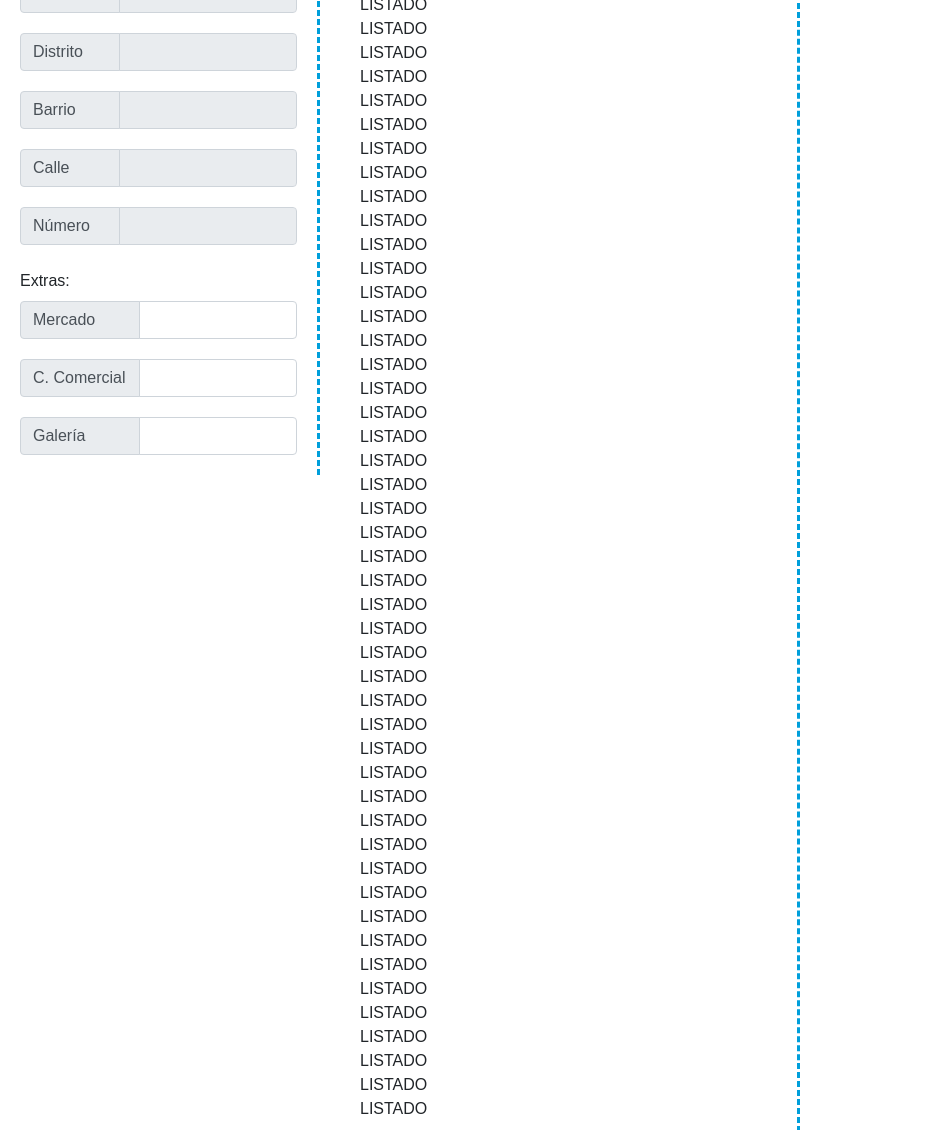
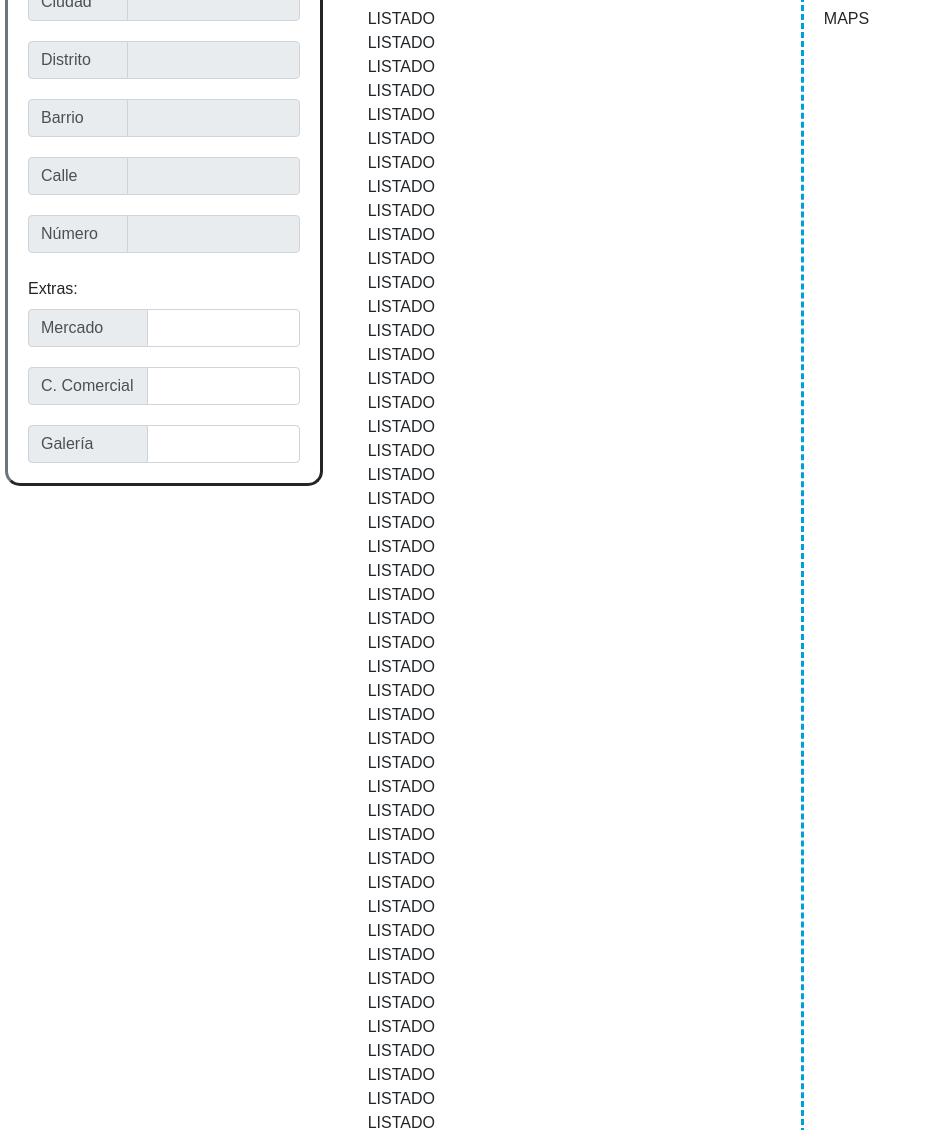
Before and after one commit to juanmarrom/Empresas, a PHP site: page /index_busqueda.php in a window 1280 px wide. Shown: the part 301-1431 px from the top of the page, without its empty margins (0-927 px from the left). Run offline with PHP 8.4, Linux system fonts and the light colour scheme; some libraries are stand-ins or nearby versions.

Commit message:
Menu cambio

```diff
--- a/css/main_busqueda.css
+++ b/css/main_busqueda.css
@@ -64,7 +64,9 @@ section, article, aside, footer, header, nav, hgroup {
 	padding:20px;
 	padding-left:20px;
 	padding-right:20px;
-	border-right: 3px #009FDB dashed;
+	border-radius: 15px 15px 15px 15px;
+	border: 3px #6c757d outset;
+	margin: 5px;
 }
 
 .panel {
```
